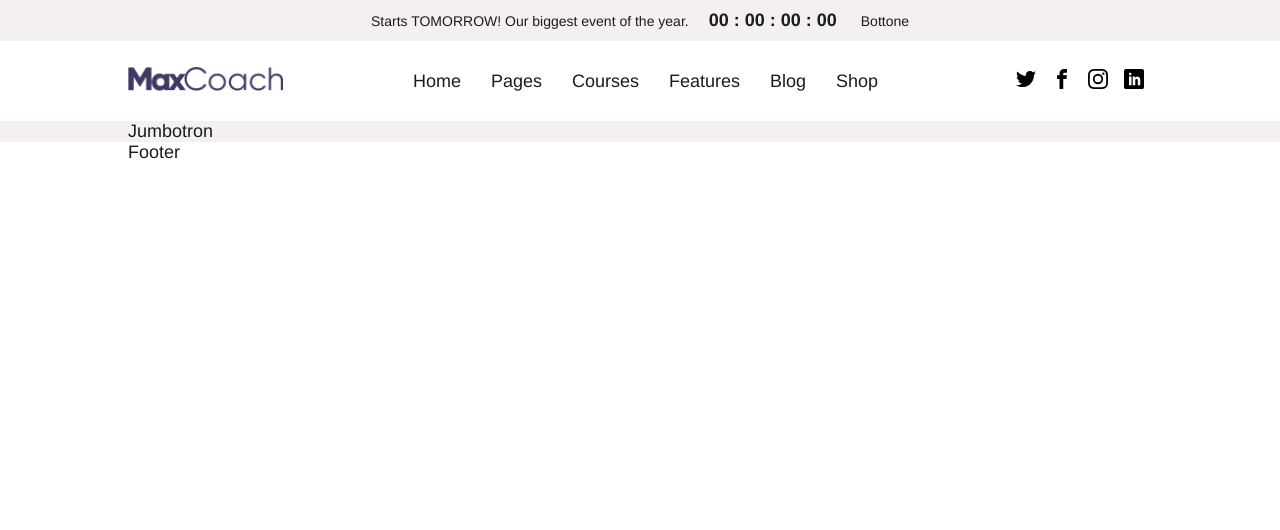
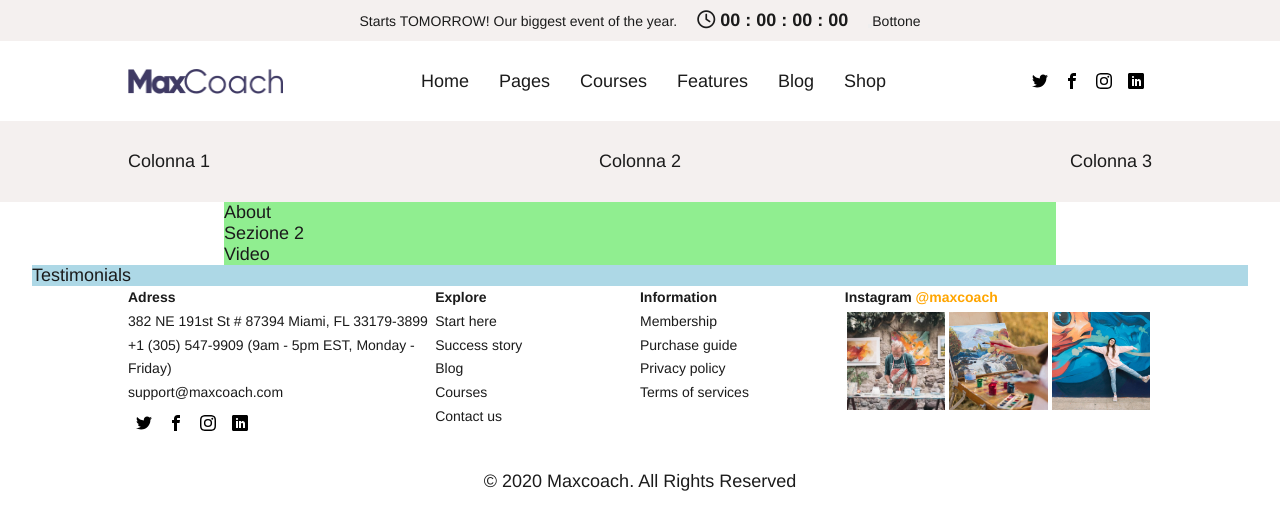
Before and after one commit to andrea-mangiapia/proj-html-vuejs, a Vue app: page / in a window 1280 px wide. Shown: the top 530 px of the page. Built offline with nearby package versions, Linux system fonts and the light colour scheme.

Commit message:
done footer

```diff
--- a/src/App.vue
+++ b/src/App.vue
@@ -8,7 +8,7 @@
 
     <!-- FOOTER -->
     <footer>
-      <MyFooter/>
+      <MyFooter :menuOne="menuExplore" :menuTwo="menuInformation" :iconSocialtwo="social"/>
     </footer>
   </div>
 </template>
@@ -77,7 +77,7 @@ export default {
         },
       ],
 
-      /* menuExplore: [
+      menuExplore: [
         {
           text: 'Start here',
           url: '#',
@@ -117,7 +117,7 @@ export default {
           text: 'Terms of services',
           url: '#',
         },
-      ], */
+      ],
 
 
     }
@@ -127,5 +127,7 @@ export default {
 </script>
 
 <style lang="scss">
-@import './assets/style/common.scss'
+@import './assets/style/common.scss';
+@import 'https://cdnjs.cloudflare.com/ajax/libs/font-awesome/6.1.1/css/all.min.css'
+
 </style>
--- a/src/assets/style/common.scss
+++ b/src/assets/style/common.scss
@@ -33,3 +33,24 @@
     /* TEST */
     background-color: lightblue;
 };
+
+.am-flex {
+    display: flex;
+}
+
+img {
+    width: 100%;
+    display: block;
+}
+
+ul {
+
+    li {
+        list-style-type: none;
+    }
+
+    a {
+        text-decoration: none;
+        color: inherit;
+    }
+}
--- a/src/components/MyFooter.vue
+++ b/src/components/MyFooter.vue
@@ -1,11 +1,127 @@
 <template>
     <div class="container">
-        Footer
+        <div class="footer-main am-flex">
+            <div class="info-contact">
+                <h4>Adress</h4>
+                <div>
+                    382 NE 191st St # 87394 Miami, FL 33179-3899
+                </div>
+                <div>
+                    +1 (305) 547-9909 (9am - 5pm EST, Monday - Friday)
+                </div>
+                <div>
+                    support@maxcoach.com
+                </div>
+                <!-- Social -->
+                <div class="social">
+                    <ul class="am-flex">
+                        <li v-for="(element, index) in iconSocialtwo" :key="index">
+                            <a :href="element.url"><img :src="element.icon" :alt="element.text_alt"></a>
+                        </li>
+                    </ul>
+                </div>
+            </div>
+            <div class="menu-one">
+                <h4>Explore</h4>
+                <ul>
+                    <li v-for="(element, index) in menuOne" :key="index">
+                        <a :href="element.url">{{element.text}}</a>
+                    </li>
+                </ul>
+
+            </div>
+            <div class="menu-two">
+                <h4>Information</h4>
+                <ul>
+                    <li v-for="(element, index) in menuTwo" :key="index">
+                        <a :href="element.url">{{element.text}}</a>
+                    </li>
+                </ul>
+            </div>
+            <div class="ig-social">
+                <h4>
+                    Instagram <span class="profile-ig"><a href="#">@maxcoach</a></span>
+                </h4>
+                <div class="ig-gallery am-flex">
+
+                    <div class="card-gallery">
+                        <a href="#"><img src="../assets/img/120084500_197897808368764_8114555493043279565_n.jpg" alt="Immagine"></a>
+                    </div>
+                    <div  class="card-gallery">
+                        <a href="#"><img src="../assets/img/120012142_177596140500760_8623485824101406058_n.jpg" alt="Immagine"></a>
+                    </div>
+                    <div class="card-gallery">
+                        <a href="#"><img src="../assets/img/120099363_364334431619755_7198812647386067017_n.jpg" alt="Immagine"></a>
+                    </div>
+                </div>
+            </div>
+        </div>
+        <div class="footer-copy">
+            <div>
+                &copy; 2020 Maxcoach. All Rights Reserved
+            </div>
+
+        </div>
     </div>
 </template>
 
 <script>
 export default {
     name: "MyFooter",
+    props: {
+        menuOne: Array,
+        menuTwo: Array,
+        iconSocialtwo: Array
+    }
 }
 </script>
+
+<style lang="scss">
+@import '../assets/style/variables.scss';
+
+.footer-main {
+    justify-content: space-between;
+    font-size: 14px;
+    line-height: 1.7;
+
+    .social {
+        margin-top: 10px;
+    }
+
+    .social li {
+        margin: 0 8px;
+
+    }
+
+    .social li img {
+        width: 16px;
+        height: 16px;
+    }
+
+    .info-contact, .ig-social {
+        width: 30%;
+    }
+    .menu-one, .menu-two {
+        width: 20%;
+    }
+
+    .profile-ig a {
+        font-size: 14px;
+        text-decoration: none;
+        color: orange;
+    }
+    .card-gallery {
+        width: calc(100% / 3);
+        display: inline-block;
+        background-color: pink;
+        margin: 2px;
+    }
+}
+
+.footer-copy {
+    text-align: center;
+    padding: 40px 0;
+}
+
+
+</style>
--- a/src/components/MyHeader.vue
+++ b/src/components/MyHeader.vue
@@ -22,7 +22,7 @@
                     <img src="../assets/img/dark-logo.png" alt="Logo MaxCoach">
                 </div>
                 <nav>
-                    <ul>
+                    <ul class="am-flex">
                         <li v-for="(element, index) in menuHeader" :key="index">
                             <a :href="element.url">{{element.text}}</a>
                         </li>
@@ -30,7 +30,7 @@
                 </nav>
 
                 <div class="social">
-                    <ul>
+                    <ul class="am-flex">
                         <li v-for="(element, index) in iconSocial" :key="index">
                             <a :href="element.url"><img :src="element.icon" :alt="element.text_alt"></a>
                         </li>
@@ -81,28 +81,14 @@ export default {
         margin: 0 15px;
     }
 
-    ul {
-        display: flex;
-
-        li {
-            list-style-type: none;
-
-        }
-
-        a {
-            text-decoration: none;
-            color: inherit;
-        }
-    }
-
     .social li {
         margin: 0 8px;
 
     }
 
     .social li img {
-        width: 20px;
-        height: 20px;
+        width: 16px;
+        height: 16px;
     }
 }
 
--- a/src/components/MyJumbotron.vue
+++ /dev/null
@@ -1,20 +0,0 @@
-<template>
-    <section class="jumbotron">
-        <div class="container">
-            Jumbotron
-        </div>
-    </section>
-</template>
-
-<script>
-export default {
-    name: "MyJumbotron",
-}
-</script>
-
-<style lang="scss" scoped>
-@import '../assets/style/variables.scss';
-.jumbotron {
-    background-color: $brand_primary_color;
-}
-</style>
--- a/src/components/MyMain.vue
+++ b/src/components/MyMain.vue
@@ -1,16 +1,26 @@
 <template>
     <main>
-        <MyJumbotron/>
+        <SectionJumbotron/>
+
+        <SectionAbout/>
+
+        <SectionTestimonials/>
+
+
     </main>
 </template>
 
 <script>
-import MyJumbotron from './MyJumbotron.vue';
+import SectionJumbotron from './SectionJumbotron.vue';
+import SectionAbout from './SectionAbout.vue';
+import SectionTestimonials from './SectionTestimonials.vue';
 
 export default {
     name: "MyMain",
     components: {
-        MyJumbotron
-    }
+    SectionJumbotron,
+    SectionAbout,
+    SectionTestimonials
+}
 }
 </script>
--- /dev/null
+++ b/src/components/SectionAbout.vue
@@ -0,0 +1,26 @@
+<template>
+    <div>
+        <section>
+            <div class="container-short">
+                About
+            </div>
+        </section>
+        <section>
+            <div class="container-short">
+                Sezione 2
+            </div>
+        </section>
+        <section>
+            <div class="container-short">
+                Video
+            </div>
+        </section>
+    </div>
+</template>
+
+<script>
+export default {
+    name: "SectionAbout",
+
+}
+</script>
--- /dev/null
+++ b/src/components/SectionJumbotron.vue
@@ -0,0 +1,31 @@
+<template>
+    <section class="jumbotron">
+        <div class="container">
+            <div class="content-jumbo am-flex">
+                <div>Colonna 1</div>
+                <div class="cta-jumbo">
+                    Colonna 2
+                </div>
+                <div>Colonna 3</div>
+            </div>
+        </div>
+    </section>
+</template>
+
+<script>
+export default {
+    name: "MyJumbotron",
+}
+</script>
+
+<style lang="scss" scoped>
+@import '../assets/style/variables.scss';
+.jumbotron {
+    background-color: $brand_primary_color;
+    padding: 30px 0;
+
+    .content-jumbo {
+        justify-content: space-between;
+    }
+}
+</style>
--- /dev/null
+++ b/src/components/SectionTestimonials.vue
@@ -0,0 +1,14 @@
+<template>
+    <section>
+        <div class="container-long">
+            Testimonials
+        </div>
+    </section>
+</template>
+
+<script>
+export default {
+    name: "SectionTestimonials",
+
+}
+</script>
```
Also changed, not shown: src/components/SectionShop.vue (added, +14 -0 lines), src/components/SectionArticles.vue (added).
